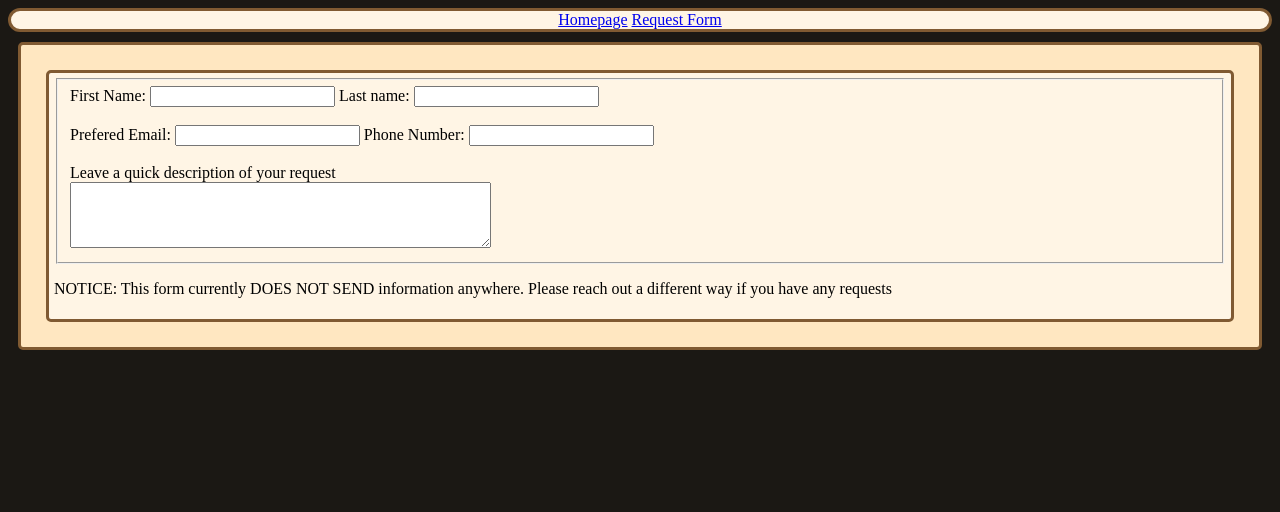
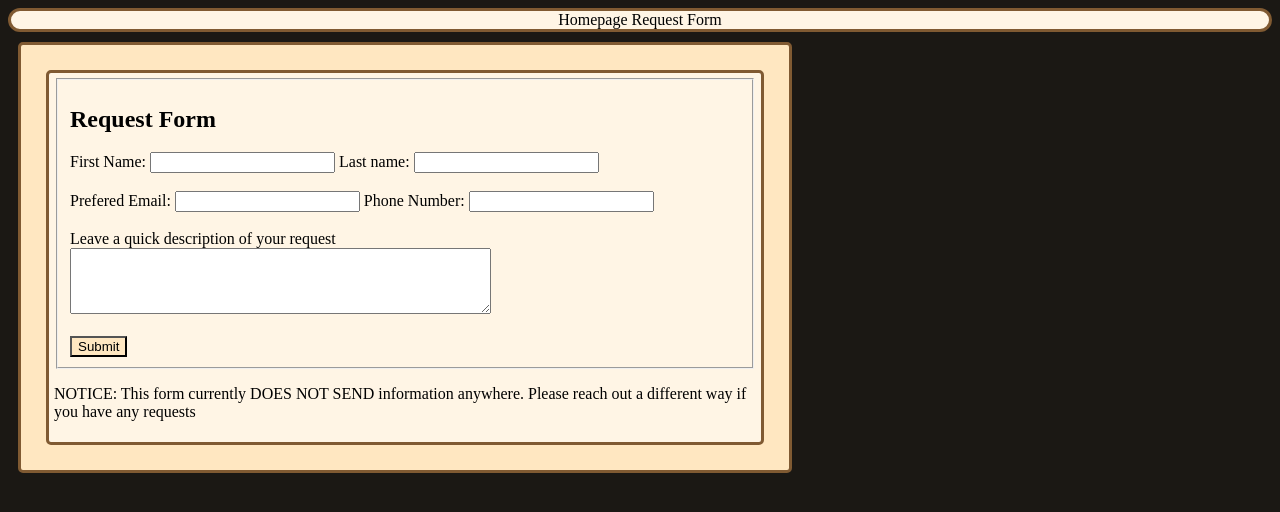
Before and after one commit to OliviaH-glitch/resumeProject, a plain HTML site: page formPage.html in a window 1280 px wide. Drawn offline with Linux system fonts and the light colour scheme.

Commit message:
Working on centering form on page. Nav bar links are styled but not spaced. starting to replace placeholder text

```diff
--- a/formPage.html
+++ b/formPage.html
@@ -10,15 +10,17 @@
 
 <body>
     <nav>
-        <a href="index.html">Homepage</a>
+        <a href="index.html" target="_blank">Homepage</a>
         <a href="formPage.html">Request Form</a>
     </nav>
 
 
-    <section>
+    <section class="fieldFormatter">
+
 
             <div class="projectInfo">
                 <fieldset>
+                    <h2>Request Form</h2>
                     <form>
                         <div class="rowCols">
                             <label for="fname">First Name:</label>
@@ -40,11 +42,17 @@
 
                         <textarea id="desc" name="desc" rows="4" cols="50">
                     </textarea>
+                        <br>
+                        <br>
+                        <input type="submit" class="submitButton" value="Submit">
                     </form>
                 </fieldset>
-            <p id="notice">NOTICE: This form currently DOES NOT SEND information anywhere. Please reach out a different
+                <p id="notice">NOTICE: This form currently DOES NOT SEND information anywhere. Please reach out a
+                    different
                     way if you have any requests</p>
             </div>
+
+
 
     </section>
 </body>
--- a/styles.css
+++ b/styles.css
@@ -23,7 +23,20 @@ nav {
     top: 0;
     z-index: 10;
     text-align: center;
+
 }
+
+a {
+text-decoration: none;
+color:black;
+}
+
+a:hover {
+    text-decoration: underline;
+color:rgb(49, 44, 37);
+}
+
+
 
 .card {
     box-shadow: 0 4px 8px 0 rgba(0, 0, 0, 0.2);
@@ -34,7 +47,6 @@ nav {
     text-align: center;
 
 }
-
 
 
 .displayOne {
@@ -51,10 +63,22 @@ nav {
     padding: 5px;
 }
 
+.fieldFormatter {
+    width:60%;
+display:flex;
+flex-direction: column;
+align-items: center;
+justify-content: center;
+}
+
 .rowCols {
     display: flex;
     flex-direction: column;
     align-items: center;
+}
+
+.submitButton {
+    background-color: rgb(255, 231, 193);
 }
 
 @media screen and (min-width: 576px) {
```
Also changed, not shown: index.html (+9 -7 lines). Lines whose indentation alone changed are shown as unchanged.
